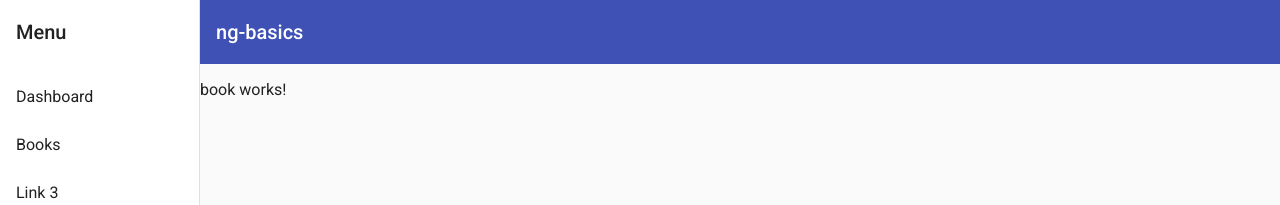
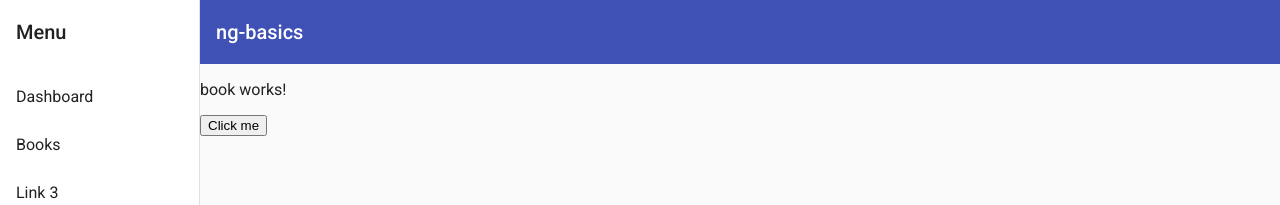
Before and after one commit to Pentarakis/ng-basics-2019-10-29, an Angular app: page /books in a window 1280 px wide. Shown: the top 205 px of the page. Built offline with nearby package versions, Linux system fonts and the light colour scheme.

Commit message:
add event and property binding

```diff
--- a/src/app/books/book/book.component.html
+++ b/src/app/books/book/book.component.html
@@ -1 +1,4 @@
 <p>book works!</p>
+<button [class.active]="buttonActive" (click)="changeButton()">
+  {{buttonText}}
+</button>
--- a/src/app/books/book/book.component.scss
+++ b/src/app/books/book/book.component.scss
@@ -0,0 +1,3 @@
+.active {
+  background-color: green;
+}
--- a/src/app/books/book/book.component.ts
+++ b/src/app/books/book/book.component.ts
@@ -7,9 +7,16 @@ import { Component, OnInit } from '@angular/core';
 })
 export class BookComponent implements OnInit {
 
+  buttonActive = false;
+  buttonText = 'Click me';
+
   constructor() { }
 
   ngOnInit() {
   }
 
+  changeButton() {
+    this.buttonActive = !this.buttonActive;
+  }
+
 }
```
